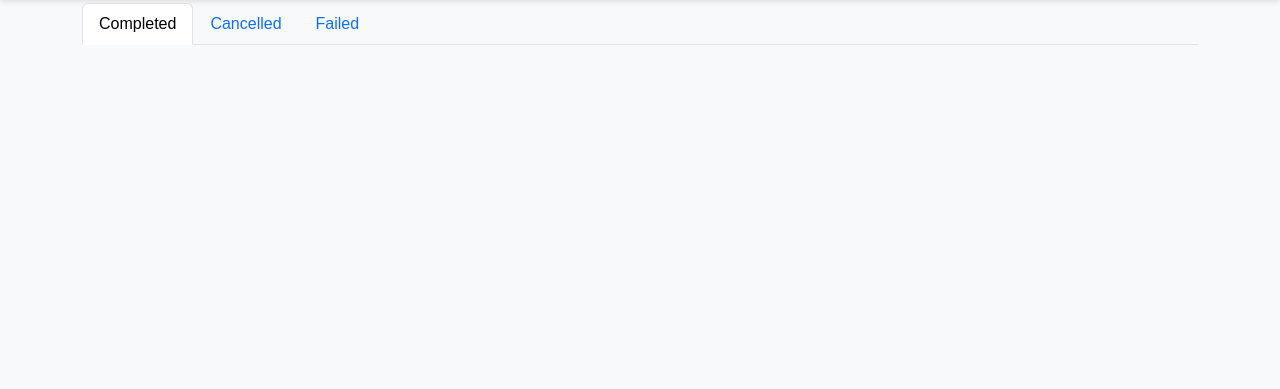
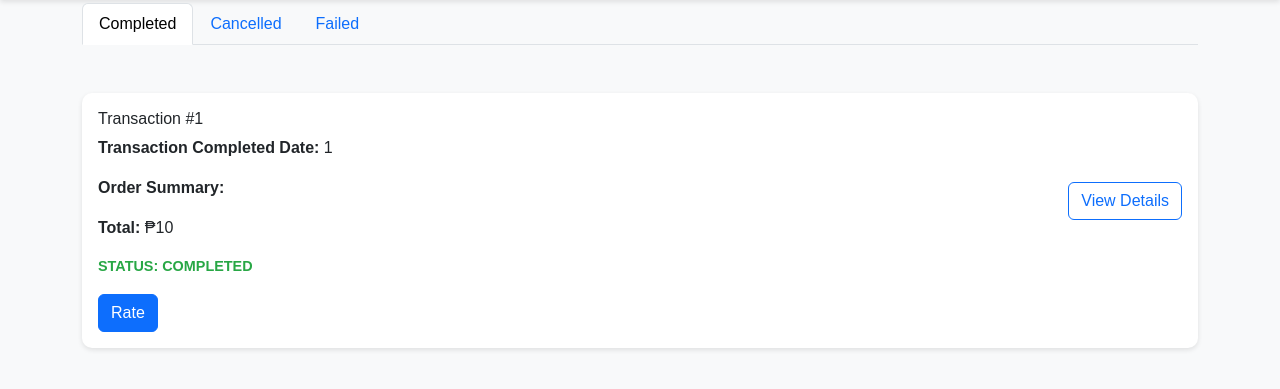
Before and after one commit to Zenaiko/Capstone, a PHP site: page /utilities/transaction.php in a window 1280 px wide. Shown: the part 60-449 px from the top of the page. Run offline with PHP 8.4, Linux system fonts and the light colour scheme; the visitor is signed in with stand-in values (Sample User, id 1); tables that the repository leaves empty or names only in its code hold one stand-in row (values such as "Sample post"); data that the repository does not hold is empty; some libraries are stand-ins or nearby versions.

Commit message:
transaction list integration from database and tranaction history addition

```diff
--- a/db_api/db_get.php
+++ b/db_api/db_get.php
@@ -323,13 +323,14 @@
     }
 
     public function get_customer_transaction($cus_id, $status){
+        try{
         $customer_transaction_qry = ("SELECT transact.transaction_id, transact.del_fee, transact.total_transaction_amt, transact.transaction_status, pickup.recipient_name, CONCAT_WS(', ',address.city, address.street, address.brngy, address.house_unit_number) AS customer_address
         FROM tbl_transaction transact
         JOIN tbl_customer_pickup pickup ON pickup.customer_pickup_id = transact.delivery_id
         JOIN tbl_address address ON address.address_id = pickup.address_id
         WHERE transact.customer_id = :customer_id");
 
-        $get_transaction_orders_qry = ("SELECT item.item_name, variaiton.variation_name, odr.order_qty, odr.order_price
+        $get_transaction_orders_qry = ("SELECT item.item_id, item.item_name, variaiton.variation_name, odr.order_qty, odr.order_price
         FROM tbl_variation variaiton
         JOIN tbl_item item ON item.item_id = variaiton.item_id
         JOIN tbl_order odr ON odr.variation_id = variaiton.variation_id
@@ -353,6 +354,9 @@
                 $customer_transaction_qry.= (" AND transact.transaction_status = 'paid'");
                 $get_transaction_orders_qry.= (" AND odr.order_status = 'paid'");
                 break;
+            default:
+                $customer_transaction_qry = null;
+                break;
         }
 
         // Finalizes and queries the customer's transaction
@@ -364,14 +368,30 @@
         $get_transaction_orders_qry.= (" GROUP BY transact.transaction_id ");
         $get_transaction_orders = $this->pdo->prepare($get_transaction_orders_qry);
 
+        // Gets the relationship for each item
+        $get_item_relationship = $this->pdo->prepare("SELECT NOT EXISTS (SELECT customer_rel.rating FROM tbl_transaction transact
+        JOIN tbl_order odr ON odr.transaction_id = transact.transaction_id
+        JOIN tbl_variation variation ON variation.variation_id = odr.variation_id
+        JOIN tbl_item item ON item.item_id = variation.item_id
+        JOIN tbl_customer_item_relationship customer_rel ON customer_rel.item_id = item.item_id
+        WHERE odr.order_status = 'paid' AND transact.transaction_id = :transact_id AND customer_rel.customer_id = :customer_id) AS relation_not_exists");
+
         // Queries each transaction's orders and assign them associatively
         foreach($transaction_info as $key => $transact){
             $get_transaction_orders->execute([":transaction_id" => $transact["transaction_id"]]);
-            $order = $get_transaction_orders->fetchAll(PDO::FETCH_ASSOC)??null;
-            $transaction_info[$key]["orders"] = $order;
+            $transaction_info[$key]["orders"] = $get_transaction_orders->fetchAll(PDO::FETCH_ASSOC)??null;
+            if($status === "paid"){
+                $get_item_relationship->execute([
+                    ":transact_id" => $transact["transaction_id"],
+                    ":customer_id" => $cus_id
+                ]);
+                $transaction_info[$key]["relation"] = $get_item_relationship->fetchAll(PDO::FETCH_ASSOC)??null;
+            }
         }
+        return $transaction_info;
+        }catch(Exception $error){
 
-        return $transaction_info;
+        }
     }
 
     public function get_rider_request(){
--- /dev/null
+++ b/js/cus_transact_history.js
@@ -0,0 +1,13 @@
+var transaction_history_container = document.getElementById("transaction_history_container");
+
+$(".transact_tab").click(function(){
+    const history_status = $(this).data("tab-type");
+    $.ajax({
+        url: "../user_page/order_transaction_history.php",
+        type: "POST",
+        data: {history_status:history_status},
+        success:(page)=>{
+            transaction_history_container.innerHTML = page;
+        },
+    });
+});
--- a/user_page/cus_acc_page.php
+++ b/user_page/cus_acc_page.php
@@ -34,7 +34,7 @@
                     <div id="cus_acc_order_info_container">
                         <div id="cus_acc_order_head">
                             <p>Orders</p>
-                            <a href="order_transaction_history.php">View Transaction History <i class="bi bi-chevron-compact-right"></i></a>
+                            <a href="../utilities/transaction.php">View Transaction History <i class="bi bi-chevron-compact-right"></i></a>
                         </div>
                         <div id="cus_order_info_wrapper">
                             <div id="cus_order_info_container">
--- a/user_page/order_transaction_history.php
+++ b/user_page/order_transaction_history.php
@@ -1,10 +1,3 @@
-<!DOCTYPE html>
-<html lang="en">
-<head>
-  <meta charset="UTF-8">
-  <meta name="viewport" content="width=device-width, initial-scale=1.0">
-  <title>Transaction History</title>
-  <link rel="icon" type="icon" href="../assets/cab_mart_logo.png">
 <style>
   body {
     background-color: #f8f9fa;
@@ -40,17 +33,15 @@
     color: #ffc107;
   }
 </style>
-</head>
-<body>
 <?php
-require_once("../utilities/initialize.php");
 require_once("../db_api/db_get.php");
-$transac_history = $get_db->get_customer_transaction($_SESSION["cus_id"], "paid");
-require_once('../utilities/back_button.php');
+$transac_history = $get_db->get_customer_transaction($_SESSION["cus_id"], $_POST["history_status"]??'paid')??null;
 ?>
 <div class="container mt-4">
 <!-- Sample Order History Item -->
-  <?php foreach($transac_history as $transaction){ ?>
+  <?php
+  if($transac_history){
+  foreach($transac_history as $transaction){ ?>
     <div class="card">
       <div class="card-body">
         <div class="d-flex justify-content-between align-items-center">
@@ -67,13 +58,15 @@
             <p class="order-status completed"><strong>Status:</strong> Completed</p>
           </div>
           <div>
-            <a href="order_detailed_history.php" class="btn btn-outline-primary">View Details</a>
+            <a href="../user_page/order_detailed_history.php" class="btn btn-outline-primary">View Details</a>
           </div>
         </div>
+        <?php if($transaction["transaction_status"] === "paid" && $transaction["relation"] !== 1){ ?>
           <button class="btn btn-primary rate_button" data-transaction_id="<?=$transact_info["transaction_id"]?>">Rate</button>
+        <?php } ?>
       </div>
     </div>
-  <?php } ?>
+  <?php }}else{
+    echo "No data found";
+  } ?>
 </div>
-</body>
-</html>
--- a/utilities/transaction.php
+++ b/utilities/transaction.php
@@ -1,27 +1,40 @@
-
+<!DOCTYPE html>
+<html lang="en">
+<head>
   <meta charset="UTF-8">
   <meta name="viewport" content="width=device-width, initial-scale=1.0">
-  <link href="https://cdn.jsdelivr.net/npm/bootstrap@5.3.0-alpha3/dist/css/bootstrap.min.css" rel="stylesheet">
+  <title>Transaction History</title>
+  <link rel="icon" type="icon" href="../assets/cab_mart_logo.png">
   <style>
     .nav-tabs {
       margin-top: -45px; /* Adjust this value as needed */
     }
   </style>
-
+</head>
 <body>
-    <?php require_once('../utilities/back_button.php'); ?>
+<?php
+  require_once('back_button.php');
+  require_once("initialize.php");
+?>
   <div class="container my-5">
     <!-- Tabs Navigation -->
     <ul class="nav nav-tabs" id="purchasesTabs" role="tablist">
       <li class="nav-item" role="presentation">
-        <button class="nav-link active" id="completed-tab" data-bs-toggle="tab" data-bs-target="#completed" type="button" role="tab" aria-controls="completed" aria-selected="true">Completed</button>
+        <button class="nav-link active transact_tab" id="completed-tab" data-tab-type="paid" data-bs-toggle="tab" data-bs-target="#completed" type="button" role="tab" aria-controls="completed" aria-selected="true">Completed</button>
       </li>
       <li class="nav-item" role="presentation">
-        <button class="nav-link" id="cancelled-tab" data-bs-toggle="tab" data-bs-target="#cancelled" type="button" role="tab" aria-controls="cancelled" aria-selected="false">Cancelled</button>
+        <button class="nav-link transact_tab" id="cancelled-tab" data-tab-type="cancelled" data-bs-toggle="tab" data-bs-target="#cancelled" type="button" role="tab" aria-controls="cancelled" aria-selected="false">Cancelled</button>
       </li>
       <li class="nav-item" role="presentation">
-        <button class="nav-link" id="failed-tab" data-bs-toggle="tab" data-bs-target="#failed" type="button" role="tab" aria-controls="failed" aria-selected="false">Failed</button>
+        <button class="nav-link transact_tab" id="failed-tab" data-tab-type="faled" data-bs-toggle="tab" data-bs-target="#failed" type="button" role="tab" aria-controls="failed" aria-selected="false">Failed</button>
       </li>
     </ul>
+  </div>
 
-  <script src="https://cdn.jsdelivr.net/npm/bootstrap@5.3.0-alpha3/dist/js/bootstrap.bundle.min.js"></script>
+  <div id="transaction_history_container">
+    <?php include_once('../user_page/order_transaction_history.php'); ?>
+  </div>
+
+  <script src="../js/cus_transact_history.js"></script>
+</body>
+</html>
```
Also changed, not shown: db_api/db_get_ajax.php (+30 -0 lines), js/cus_acc.js (+26 -6 lines), user_page/order_detailed_history.php (+4 -4 lines). Lines whose indentation alone changed are shown as unchanged.
